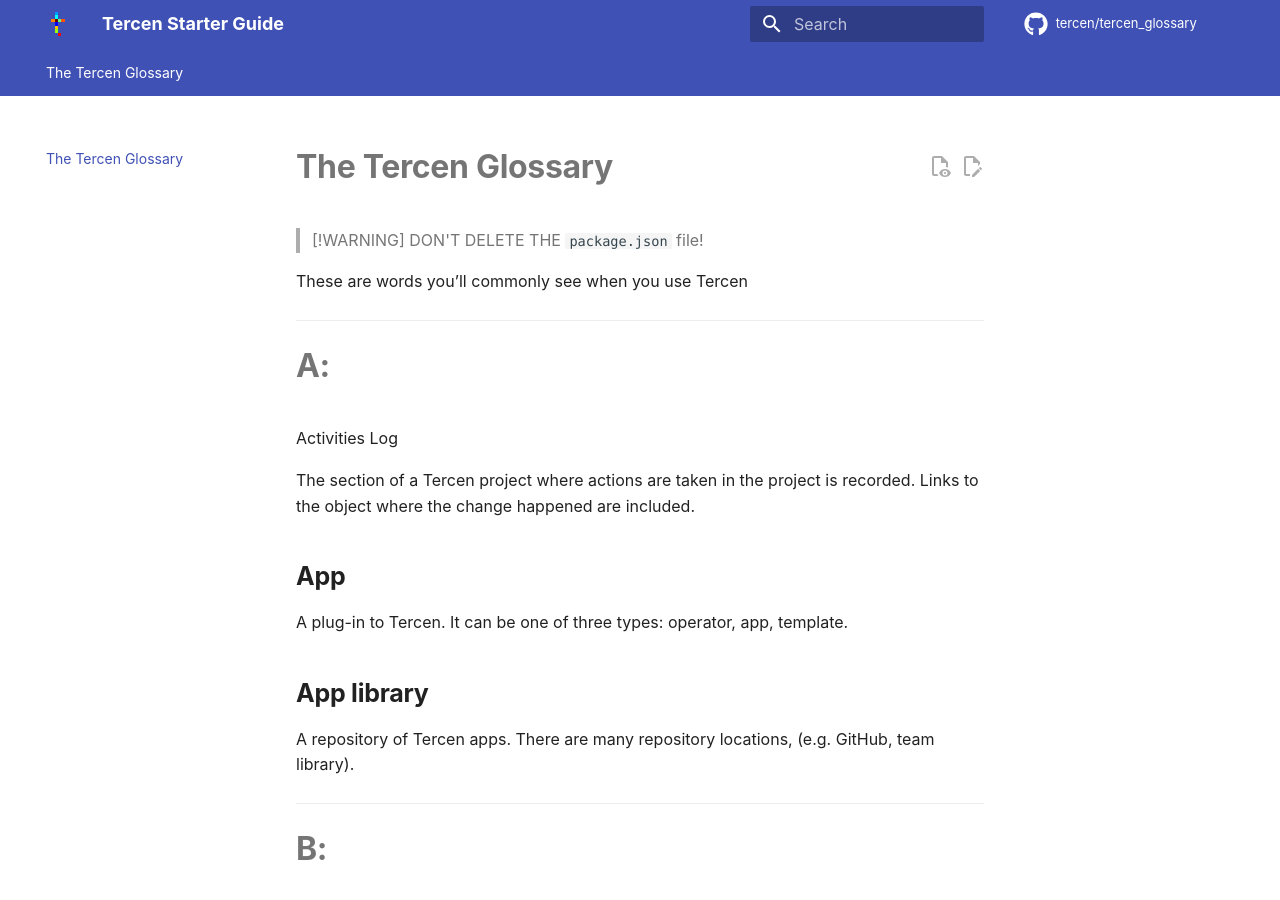
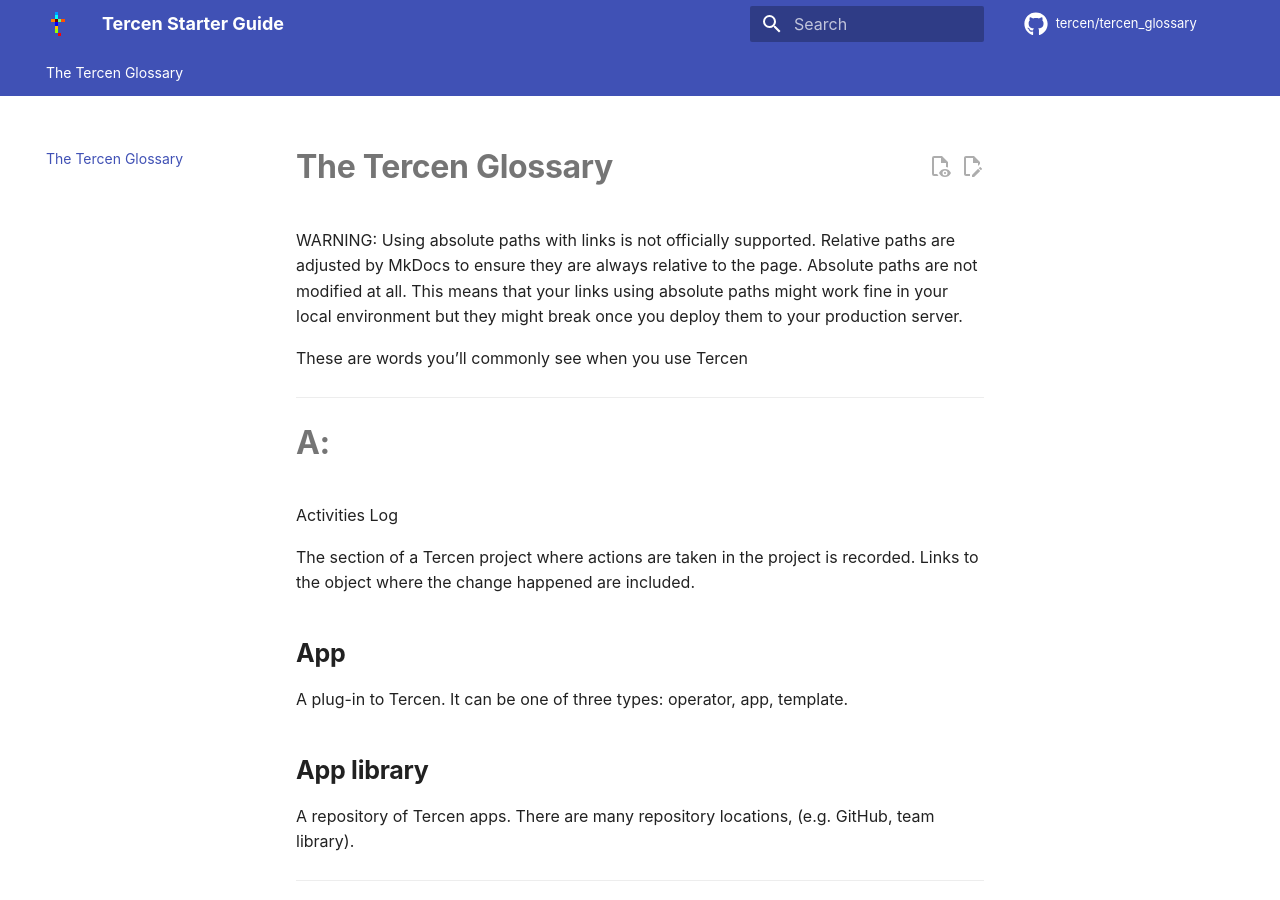
Before and after one commit to tercen/tercen_glossary, an MkDocs documentation site: the page built from docs/index.md, in a window 1280 px wide and 900 px high. Built offline with MkDocs 1.6.1 and Material for MkDocs 9.7.7, drawn with Linux system fonts in a browser that asks for light colours; comment, search, counter and statistics services are not loaded; the version menu is left out.

Commit message:
Update index.md

```diff
--- a/docs/index.md
+++ b/docs/index.md
@@ -1,7 +1,7 @@
 # **The Tercen Glossary**
 
-> [!WARNING]
-> DON'T DELETE THE `package.json` file!
+WARNING: Using absolute paths with links is not officially supported. Relative paths are adjusted by MkDocs to ensure they are always relative to the page. Absolute paths are not modified at all. This means that your links using absolute paths might work fine in your local environment but they might break once you deploy them to your production server.
+
 
 These are words you’ll commonly see when you use Tercen
 
```
